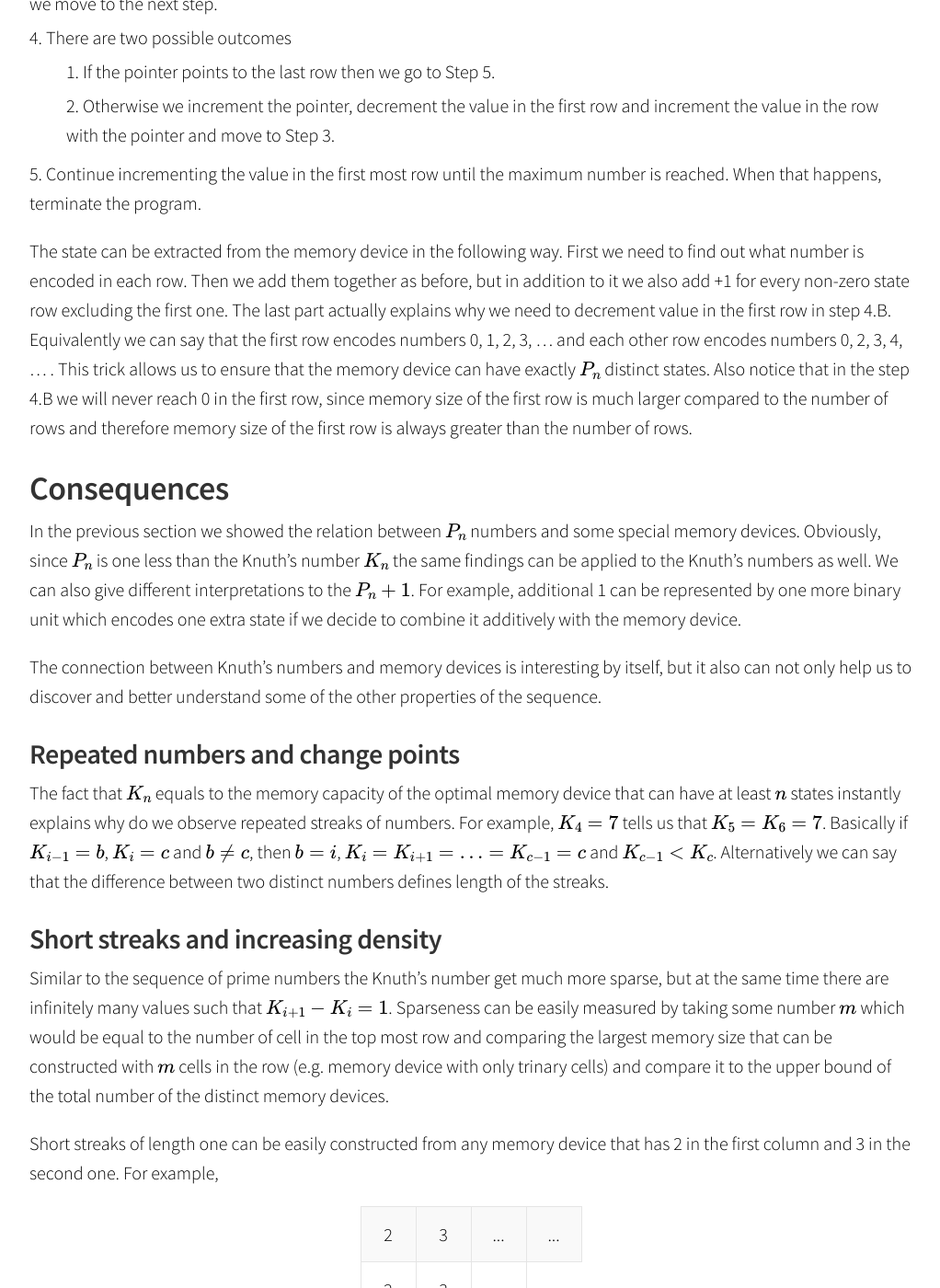
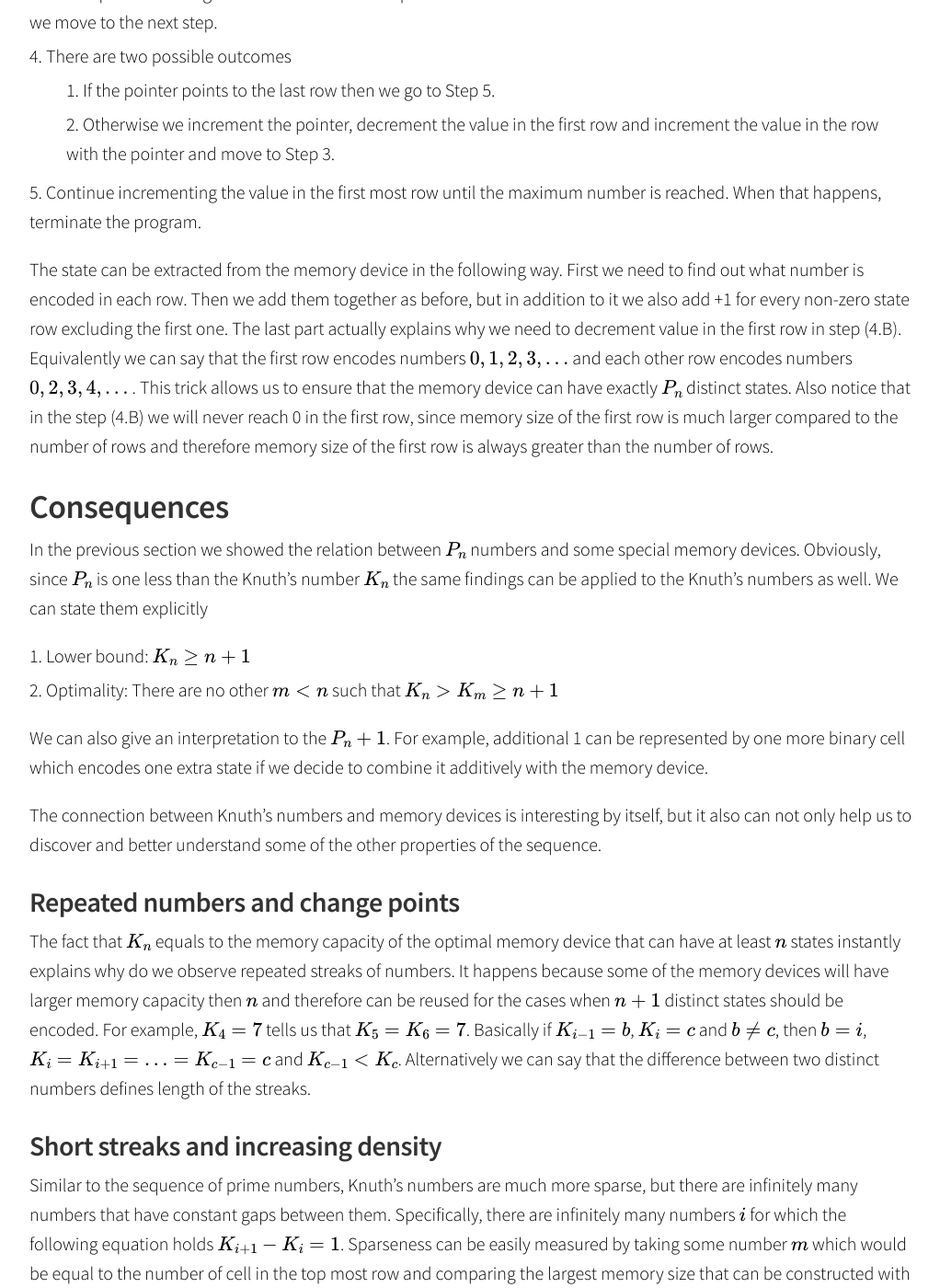
Before and after one commit to itdxer/blog.itdxer.com, a Jekyll site: the page built from _posts/2021-10-10-knuths-numbers-and-impractical-memory-devices.md, in a window 1280 px wide and 1400 px high, scrolled down 5837 px. Shown: the whole window at 92% size, without its empty margins (128-1150 px from the left). Built offline with Jekyll 4.4.1, drawn with Linux system fonts in a browser that asks for light colours; nearby versions of some CDN libraries; formulas are drawn with MathJax 3; comment, search, counter and statistics services are not loaded; some of the changed text lies outside the part shown.

Commit message:
updated article

```diff
--- a/_posts/2021-10-10-knuths-numbers-and-impractical-memory-devices.md
+++ b/_posts/2021-10-10-knuths-numbers-and-impractical-memory-devices.md
@@ -240,9 +240,10 @@ $$
 
 Notice that in formulas above each subsequent addend is 2 or 3 times less than
 the previous one. This happens because of the way numbers are constructed which
-is easy to see from the \\(P_n\\)'s recursive definition. We can rearrange
-numbers in the 2D grid. For example, \\(P_{24}\\) can be written in the
-following way
+is easy to see from the \\(P_n\\)'s recursive definition.
+
+Numbers in each unrolled formula can be rearrange in the 2D grid. For example,
+\\(P_{24}\\) can be written in the following way
 
 <table class="memory center-block">
 <tr>
@@ -279,15 +280,15 @@ mixture of those.
 
 Although we can design a memory device for each \\(P_n\\) it is still not clear
 what is the relation between the device and number \\(n\\). The main relation
-can be understood from the following inequality \\(P_n \ge n \\) (See Proof 1).
-In other words, equality suggests that memory devices with memory capacity
-\\(P_n\\) can always have at least \\(n\\) states. But it's also obvious that
-there are infinitely many memory devices of this type that can have at least
-\\(n\\) states which makes the property a bit less surprising. What's actually
-interesting is that \\(P_n\\) is the memory size of the most optimal memory
-device in the sense that there are no smaller memory devices that follow
-previous defined construction and can have at least \\(n\\) states (See Proof
-2).
+can be understood from the following inequality \\(P_n \ge n \\) (See [Proof
+1](#proof-1-p_n-ge-n-)). In other words, equality suggests that memory devices
+with memory capacity \\(P_n\\) can always have at least \\(n\\) states. But it's
+also obvious that there are infinitely many memory devices of this type that can
+have at least \\(n\\) states which makes the property a bit less surprising.
+What's actually interesting is that \\(P_n\\) is the memory size of the most
+optimal memory device in the sense that there are no smaller memory devices that
+follow previous defined construction and can have at least \\(n\\) states (See
+[Proof 2](#proof-2-optimality)).
 
 
 
@@ -396,13 +397,13 @@ The state can be extracted from the memory device in the following way. First we
 need to find out what number is encoded in each row. Then we add them together
 as before, but in addition to it we also add +1 for every non-zero state row
 excluding the first one. The last part actually explains why we need to
-decrement value in the first row in step 4.B. Equivalently we can say that the
-first row encodes numbers 0, 1, 2, 3, ... and each other row encodes numbers 0,
-2, 3, 4, ... . This trick allows us to ensure that the memory device can have
-exactly \\(P_n\\) distinct states. Also notice that in the step 4.B we will
-never reach 0 in the first row, since memory size of the first row is much
-larger compared to the number of rows and therefore memory size of the first row
-is always greater than the number of rows.
+decrement value in the first row in step (4.B). Equivalently we can say that the
+first row encodes numbers \\(0, 1, 2, 3, ...\\) and each other row encodes
+numbers \\(0, 2, 3, 4, ...\\) . This trick allows us to ensure that the memory
+device can have exactly \\(P_n\\) distinct states. Also notice that in the step
+(4.B) we will never reach 0 in the first row, since memory size of the first row
+is much larger compared to the number of rows and therefore memory size of the
+first row is always greater than the number of rows.
 
 
 
@@ -413,9 +414,15 @@ is always greater than the number of rows.
 In the previous section we showed the relation between \\(P_n\\) numbers and
 some special memory devices. Obviously, since \\(P_n\\) is one less than the
 Knuth's number \\(K_n\\) the same findings can be applied to the Knuth's numbers
-as well. We can also give different interpretations to the \\(P_n + 1\\). For
-example, additional 1 can be represented by one more binary unit which encodes
-one extra state if we decide to combine it additively with the memory device.
+as well. We can state them explicitly
+
+1. Lower bound: \\(K_n \ge n + 1\\)
+2. Optimality: There are no other \\(m \lt n\\) such that \\(K_n \gt K_m \ge
+n+1\\)
+
+We can also give an interpretation to the \\(P_n + 1\\). For example, additional
+1 can be represented by one more binary cell which encodes one extra state if we
+decide to combine it additively with the memory device.
 
 The connection between Knuth's numbers and memory devices is interesting by
 itself, but it also can not only help us to discover and better understand some
@@ -425,21 +432,25 @@ of the other properties of the sequence.
 
 The fact that \\(K_n\\) equals to the memory capacity of the optimal memory
 device that can have at least \\(n\\) states instantly explains why do we
-observe repeated streaks of numbers. For example, \\(K_4=7\\) tells us that
-\\(K_5=K_6=7\\). Basically if \\(K_{i-1}=b\\), \\(K_i=c\\) and \\(b \neq c\\),
-then \\(b=i\\), \\(K_{i} = K_{i+1} = ... = K_{c-1} = c \\) and \\(K_{c-1} \lt
-K_{c}\\). Alternatively we can say that the difference between two distinct
-numbers defines length of the streaks.
+observe repeated streaks of numbers. It happens because some of the memory
+devices will have larger memory capacity then \\(n\\) and therefore can be
+reused for the cases when \\(n+1\\) distinct states should be encoded. For
+example, \\(K_4=7\\) tells us that \\(K_5=K_6=7\\). Basically if
+\\(K_{i-1}=b\\), \\(K_i=c\\) and \\(b \neq c\\), then \\(b=i\\), \\(K_{i} =
+K_{i+1} = ... = K_{c-1} = c \\) and \\(K_{c-1} \lt K_{c}\\). Alternatively we
+can say that the difference between two distinct numbers defines length of the
+streaks.
 
 ### Short streaks and increasing density
 
-Similar to the sequence of prime numbers the Knuth's number get much more
-sparse, but at the same time there are infinitely many values such that
-\\(K_{i+1}-K_{i}=1\\). Sparseness can be easily measured by taking some number
-\\(m\\) which would be equal to the number of cell in the top most row and
-comparing the largest memory size that can be constructed with \\(m\\) cells in
-the row (e.g. memory device with only trinary cells) and compare it to the upper
-bound of the total number of the distinct memory devices.
+Similar to the sequence of prime numbers, Knuth's numbers are much more sparse,
+but there are infinitely many numbers that have constant gaps between them.
+Specifically, there are infinitely many numbers \\(i\\) for which the following
+equation holds \\(K_{i+1}-K_{i}=1\\). Sparseness can be easily measured by
+taking some number \\(m\\) which would be equal to the number of cell in the top
+most row and comparing the largest memory size that can be constructed with
+\\(m\\) cells in the row (e.g. memory device with only trinary cells) to the
+upper bound of the total number of the distinct memory devices.
 
 Short streaks of length one can be easily constructed from any memory device
 that has 2 in the first column and 3 in the second one. For example,
@@ -498,7 +509,10 @@ numbers \\(j\\) for sume \\(j < i\\)) then that second memory device has to be
 associated with the number \\(K_{i+1}\\) (and that's the only number that can be
 associated to it)
 
-
+By following similar logic it can be shown that there are lots of different
+pairs of numbers with constant size gaps between them and constriction of these
+numbers would require having columns of specific type that can be swapped in
+order to be able to get a second number of the pair.
 
 
 
```
Also changed, not shown: other parts of _posts/2021-10-10-knuths-numbers-and-impractical-memory-devices.md (+5 -5 lines), 1 other file.
